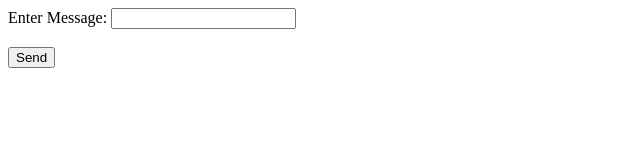
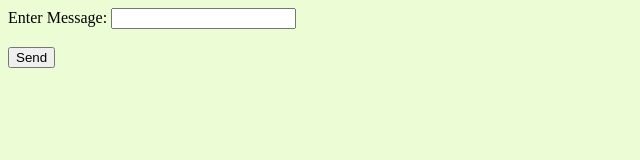
Before and after one commit to Charlieee1/Tank-Tactics, a website: page webpage/index.html in a window 1280 px wide. Shown: the whole page, without its empty margins (0-640 px from the left). Drawn offline with Linux system fonts and the light colour scheme.

Commit message:
make it less boring (#2)
* Update index.html

* change background colour to #DAFCB8

* less vibrant

```diff
--- a/webpage/index.html
+++ b/webpage/index.html
@@ -1,6 +1,11 @@
 <!DOCTYPE html>
 <html>
 <head>
+  <style>
+    body {
+      background: #ECFCD4;
+    }
+  </style>
 </head>
 <body>
   <form id="input-form">
```
